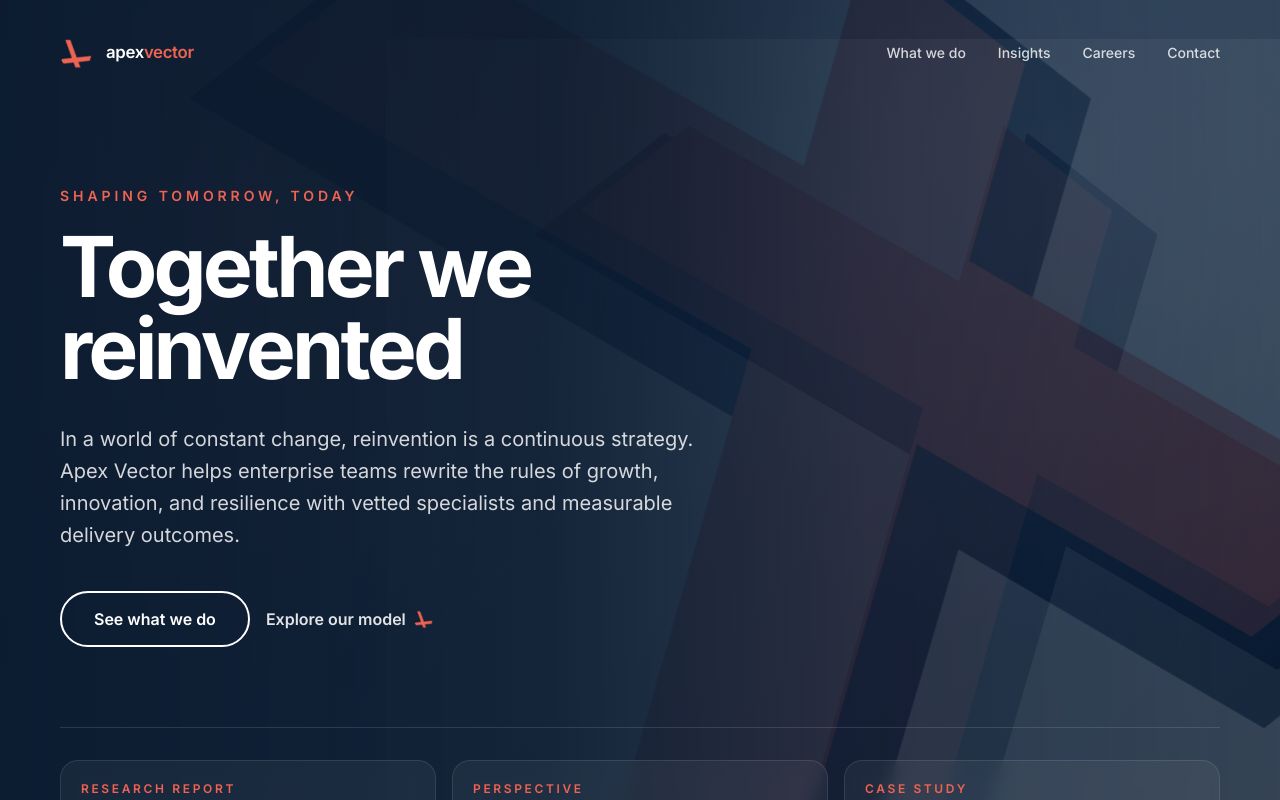
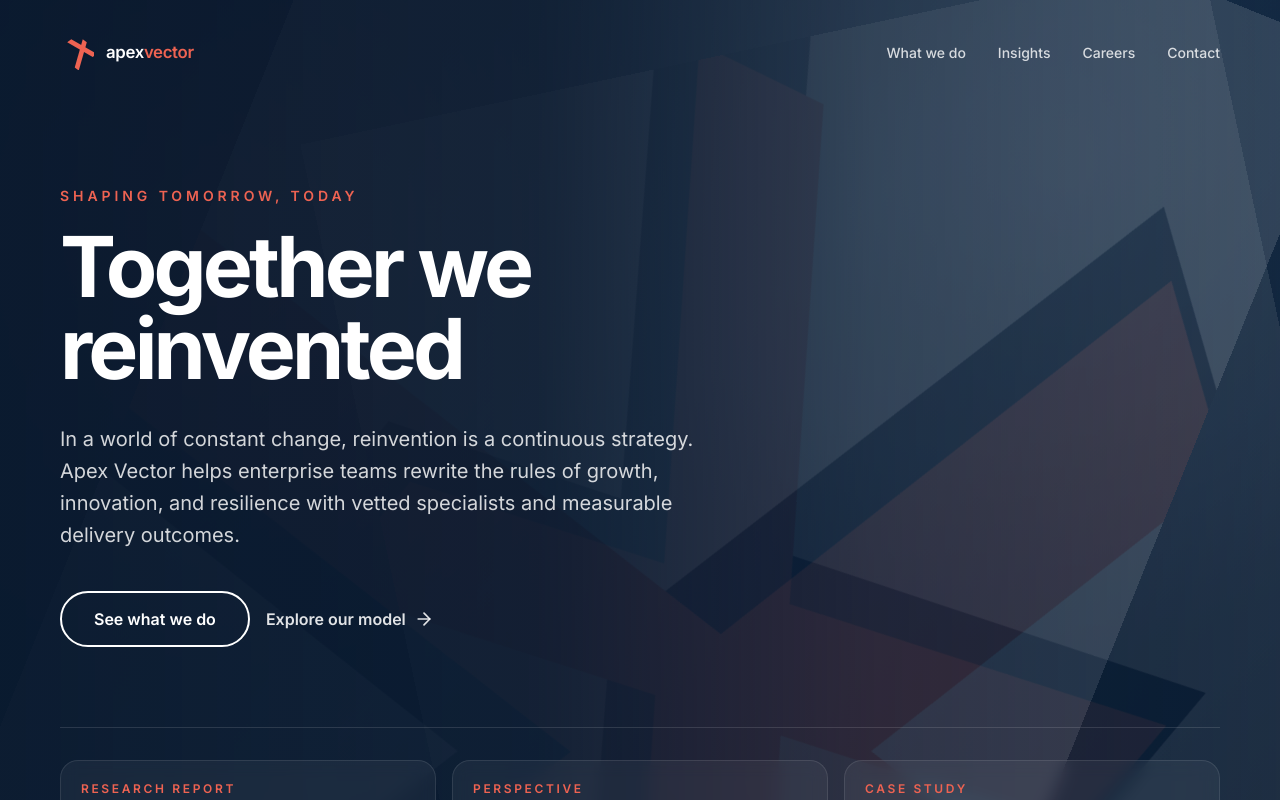
Before and after one commit to Usama23156/outSourcing-app, a Next.js app: page / in a window 1280 px wide. Shown: the top 800 px of the page. Built offline with nearby package versions, Linux system fonts and the light colour scheme.

Commit message:
Rotate only the hero background X logo, not navbar
Keep the header logo static and apply continuous spin animation to the
background X artwork layers instead.

Co-authored-by: Usama Elkady <usamaelkady25@gmail.com>

```diff
--- a/components/ourComponent/accenture-hero.tsx
+++ b/components/ourComponent/accenture-hero.tsx
@@ -1,10 +1,10 @@
 "use client";
 
+import { ArrowRight } from "lucide-react";
 import Image from "next/image";
 import { useEffect, useRef } from "react";
 
 import { Button } from "@/components/ui/button";
-import { RotatingXIcon } from "@/components/ourComponent/rotating-x-icon";
 
 const navLinks = [
   { href: "#how-it-works", label: "What we do" },
@@ -49,8 +49,8 @@ export function AccentureHero() {
       }
 
       if (watermark) {
-        watermark.style.transform = `translate(${translateX * 1.4}px, ${translateY * 0.6}px) rotate(${progress * 12}deg) scale(${1 + progress * 0.08})`;
-        watermark.style.opacity = (0.22 - progress * 0.08).toFixed(3);
+        watermark.style.transform = `translate(${translateX * 1.4}px, ${translateY * 0.6}px) scale(${1 + progress * 0.08})`;
+        watermark.style.opacity = (0.3 - progress * 0.08).toFixed(3);
       }
     };
 
@@ -72,6 +72,7 @@ export function AccentureHero() {
         aria-hidden="true"
       >
         <div className="absolute inset-0 bg-[radial-gradient(circle_at_18%_24%,rgba(238,99,82,0.18),transparent_34%),radial-gradient(circle_at_82%_18%,rgba(61,90,115,0.28),transparent_36%),linear-gradient(135deg,#0a1a2f_0%,#102742_48%,#0a1a2f_100%)]" />
+        <div className="absolute inset-0 motion-safe:[animation:hero-x-spin_18s_linear_infinite]">
           <Image
             src="/x-logo-background.svg"
             alt=""
@@ -81,12 +82,14 @@ export function AccentureHero() {
             className="object-cover object-center opacity-[0.14]"
           />
         </div>
+      </div>
 
       <div
         data-hero-watermark
         className="pointer-events-none absolute top-[8%] right-[-8%] h-[min(78vw,920px)] w-[min(78vw,920px)] will-change-transform sm:right-[-4%] lg:top-[4%] lg:right-[-2%]"
         aria-hidden="true"
       >
+        <div className="h-full w-full motion-safe:[animation:hero-x-spin_12s_linear_infinite]">
           <Image
             src="/x-logo-background.svg"
             alt=""
@@ -95,6 +98,7 @@ export function AccentureHero() {
             priority
             className="object-contain opacity-30"
           />
+        </div>
       </div>
 
       <div
@@ -109,7 +113,13 @@ export function AccentureHero() {
             className="inline-flex items-center gap-3 text-white transition hover:opacity-90"
             aria-label="Apex Vector home"
           >
-            <RotatingXIcon size={34} />
+            <Image
+              src="/x-logo-icon.svg"
+              alt=""
+              width={34}
+              height={34}
+              className="shrink-0"
+            />
             <span className="text-[1.05rem] font-semibold tracking-[-0.02em]">
               apex<span className="text-[#ee6352]">vector</span>
             </span>
@@ -173,7 +183,7 @@ export function AccentureHero() {
                 className="inline-flex items-center gap-2 text-base font-semibold text-white/88 transition hover:text-white"
               >
                 Explore our model
-                <RotatingXIcon size={20} />
+                <ArrowRight className="size-5" aria-hidden="true" />
               </a>
             </div>
           </div>
@@ -211,7 +221,7 @@ export function AccentureHero() {
                 </h2>
                 <span className="mt-4 inline-flex items-center gap-2 text-sm font-medium text-white/70 transition group-hover:text-white">
                   Read more
-                  <RotatingXIcon size={16} />
+                  <ArrowRight className="size-4" aria-hidden="true" />
                 </span>
               </a>
             ))}
--- a/components/ourComponent/rotating-x-icon.tsx
+++ /dev/null
@@ -1,23 +0,0 @@
-import Image from "next/image";
-
-interface RotatingXIconProps {
-  size?: number;
-  className?: string;
-}
-
-export function RotatingXIcon({ size = 28, className = "" }: RotatingXIconProps) {
-  return (
-    <span
-      className={`inline-flex shrink-0 items-center justify-center ${className}`}
-      aria-hidden="true"
-    >
-      <Image
-        src="/x-logo-icon.svg"
-        alt=""
-        width={size}
-        height={size}
-        className="motion-safe:[animation:hero-x-spin_4s_linear_infinite]"
-      />
-    </span>
-  );
-}
```
Lines whose indentation alone changed are shown as unchanged.
